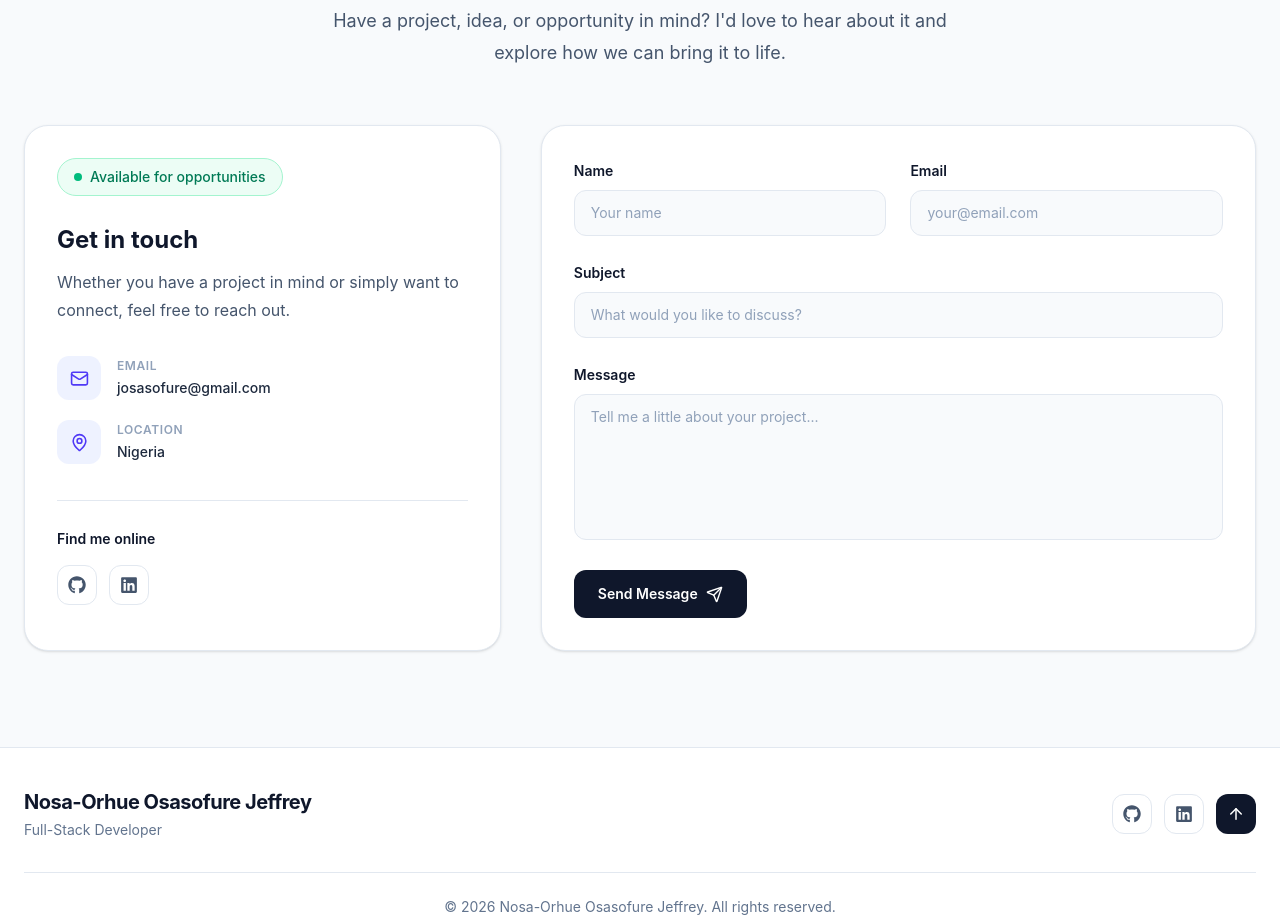
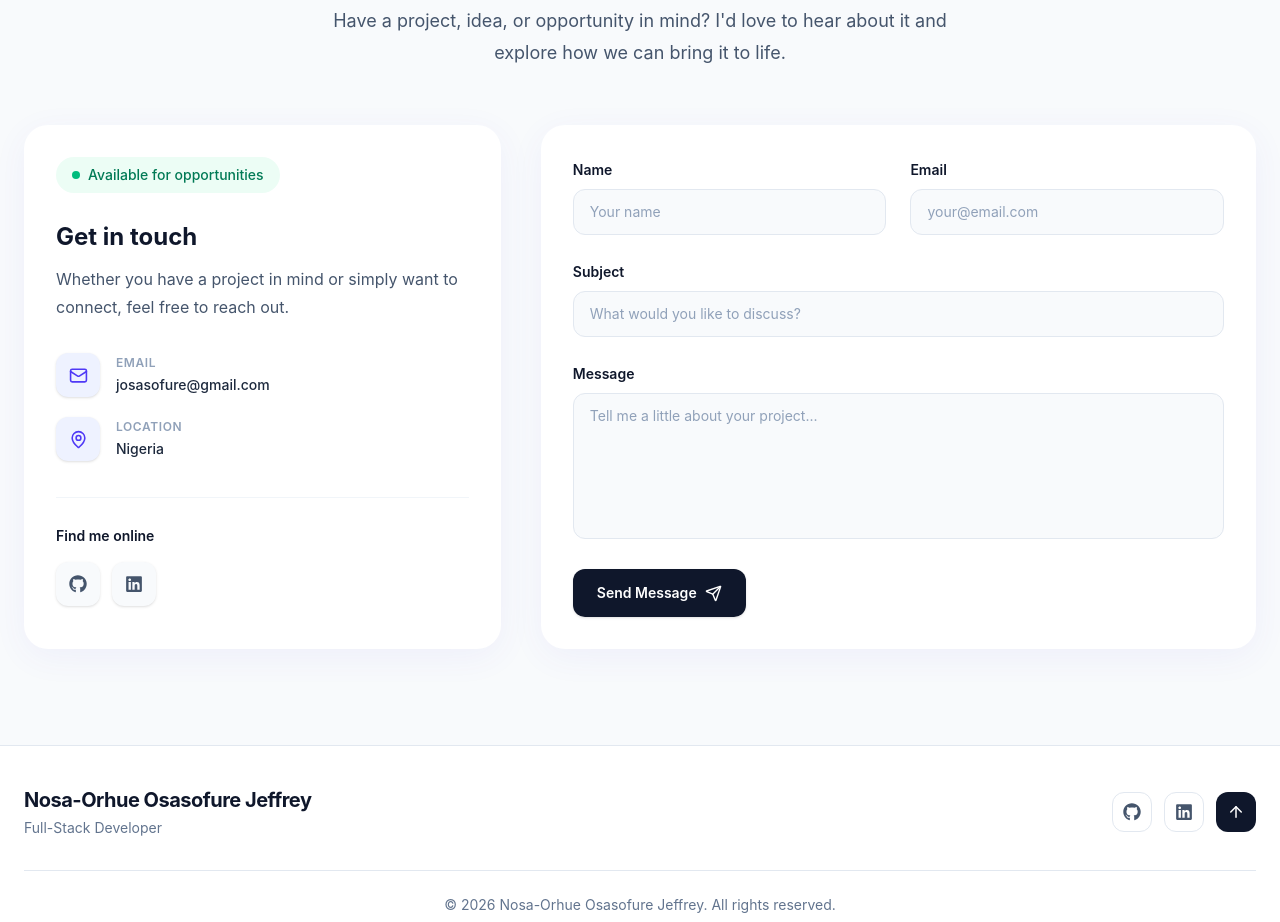
Before and after one commit to JeffJG-maker/my-portfolio, a React (Vite) app: page / in a window 1280 px wide. Shown: the part 4720-5642 px from the top of the page. Built offline with nearby package versions, Linux system fonts and the light colour scheme.

Commit message:
updated the Contact Form's api url and the background shadow

```diff
--- a/src/components/Contact.jsx
+++ b/src/components/Contact.jsx
@@ -1,3 +1,4 @@
+
 import { useState } from "react";
 import { motion } from "framer-motion";
 import { Mail, MapPin, Send } from "lucide-react";
@@ -18,6 +19,10 @@ function Contact() {
 
     const [isSending, setIsSending] = useState(false);
 
+    const API_URL = import.meta.env.DEV
+        ? "http://localhost:5000"
+        : "https://nj-portfolio-api.onrender.com";
+
     const handleChange = (event) => {
         const { name, value } = event.target;
 
@@ -37,7 +42,7 @@ function Contact() {
         });
 
         try {
-            const response = await fetch("http://localhost:5000/api/contact", {
+            const response = await fetch(`${API_URL}/api/contact`, {
                 method: "POST",
                 headers: {
                     "Content-Type": "application/json",
@@ -109,9 +114,9 @@ function Contact() {
                         whileInView={{ opacity: 1, y: 0 }}
                         viewport={{ once: true, amount: 0.2 }}
                         transition={{ duration: 0.6 }}
-                        className="min-w-0 rounded-3xl border border-slate-200 bg-white p-8 shadow-sm dark:border-white/[0.07] dark:bg-[#181B1E]"
+                        className="min-w-0 rounded-3xl bg-white p-8 shadow-[0_8px_35px_rgba(79,70,229,0.06)] transition-shadow duration-300 hover:shadow-[0_12px_40px_rgba(79,70,229,0.10)] dark:bg-[#181B1E] dark:shadow-[0_8px_35px_rgba(99,102,241,0.04)] dark:hover:shadow-[0_12px_40px_rgba(99,102,241,0.08)]"
                     >
-                        <div className="inline-flex items-center gap-2 rounded-full border border-emerald-200 bg-emerald-50 px-4 py-2 text-sm font-medium text-emerald-700 dark:border-emerald-500/20 dark:bg-emerald-500/10 dark:text-emerald-400">
+                        <div className="inline-flex items-center gap-2 rounded-full bg-emerald-50 px-4 py-2 text-sm font-medium text-emerald-700 dark:bg-emerald-500/10 dark:text-emerald-400">
                             <span className="h-2 w-2 rounded-full bg-emerald-500" />
                             Available for opportunities
                         </div>
@@ -125,13 +130,14 @@ function Contact() {
                             feel free to reach out.
                         </p>
 
+                        {/* Contact Details */}
                         <div className="mt-8 space-y-5">
                             {/* Email */}
                             <a
                                 href="mailto:josasofure@gmail.com"
                                 className="group flex items-center gap-4"
                             >
-                                <div className="flex h-11 w-11 shrink-0 items-center justify-center rounded-xl bg-indigo-50 text-indigo-600 transition group-hover:bg-indigo-600 group-hover:text-white dark:bg-indigo-500/10 dark:text-indigo-400 dark:group-hover:bg-indigo-500 dark:group-hover:text-white">
+                                <div className="flex h-11 w-11 shrink-0 items-center justify-center rounded-xl bg-indigo-50 text-indigo-600 shadow-sm transition duration-300 group-hover:bg-indigo-600 group-hover:text-white dark:bg-indigo-500/10 dark:text-indigo-400 dark:group-hover:bg-indigo-500 dark:group-hover:text-white">
                                     <Mail size={19} />
                                 </div>
 
@@ -140,7 +146,7 @@ function Contact() {
                                         Email
                                     </p>
 
-                                    <p className="mt-1 text-sm font-medium text-slate-800 dark:text-slate-200">
+                                    <p className="mt-1 text-sm font-medium text-slate-800 transition-colors group-hover:text-indigo-600 dark:text-slate-200 dark:group-hover:text-indigo-400">
                                         josasofure@gmail.com
                                     </p>
                                 </div>
@@ -148,7 +154,7 @@ function Contact() {
 
                             {/* Location */}
                             <div className="flex items-center gap-4">
-                                <div className="flex h-11 w-11 shrink-0 items-center justify-center rounded-xl bg-indigo-50 text-indigo-600 dark:bg-indigo-500/10 dark:text-indigo-400">
+                                <div className="flex h-11 w-11 shrink-0 items-center justify-center rounded-xl bg-indigo-50 text-indigo-600 shadow-sm dark:bg-indigo-500/10 dark:text-indigo-400">
                                     <MapPin size={19} />
                                 </div>
 
@@ -165,7 +171,7 @@ function Contact() {
                         </div>
 
                         {/* Social Links */}
-                        <div className="mt-9 border-t border-slate-200 pt-7 dark:border-white/[0.07]">
+                        <div className="mt-9 border-t border-slate-100 pt-7 dark:border-white/[0.06]">
                             <p className="text-sm font-semibold text-slate-900 dark:text-white">
                                 Find me online
                             </p>
@@ -176,15 +182,17 @@ function Contact() {
                                     target="_blank"
                                     rel="noreferrer"
                                     aria-label="GitHub"
-                                    className="flex h-10 w-10 items-center justify-center rounded-xl border border-slate-200 text-slate-600 transition hover:border-indigo-200 hover:bg-indigo-50 hover:text-indigo-600 dark:border-white/[0.07] dark:text-slate-400 dark:hover:border-indigo-500/30 dark:hover:bg-[#1C1F22] dark:hover:text-indigo-400"
+                                    className="flex h-11 w-11 items-center justify-center rounded-xl bg-slate-50 text-slate-600 shadow-sm transition duration-300 hover:-translate-y-1 hover:bg-indigo-50 hover:text-indigo-600 hover:shadow-md dark:bg-[#1C1F22] dark:text-slate-400 dark:hover:bg-indigo-500/10 dark:hover:text-indigo-400"
                                 >
                                     <FaGithub size={18} />
                                 </a>
 
                                 <a
                                     href="https://www.linkedin.com/in/nosa-orhue-osasofure-jeffrey-43332530a/"
+                                    target="_blank"
+                                    rel="noreferrer"
                                     aria-label="LinkedIn"
-                                    className="flex h-10 w-10 items-center justify-center rounded-xl border border-slate-200 text-slate-600 transition hover:border-indigo-200 hover:bg-indigo-50 hover:text-indigo-600 dark:border-white/[0.07] dark:text-slate-400 dark:hover:border-indigo-500/30 dark:hover:bg-[#1C1F22] dark:hover:text-indigo-400"
+                                    className="flex h-11 w-11 items-center justify-center rounded-xl bg-slate-50 text-slate-600 shadow-sm transition duration-300 hover:-translate-y-1 hover:bg-indigo-50 hover:text-indigo-600 hover:shadow-md dark:bg-[#1C1F22] dark:text-slate-400 dark:hover:bg-indigo-500/10 dark:hover:text-indigo-400"
                                 >
                                     <FaLinkedin size={18} />
                                 </a>
@@ -199,7 +207,7 @@ function Contact() {
                         viewport={{ once: true, amount: 0.2 }}
                         transition={{ duration: 0.6 }}
                         onSubmit={handleSubmit}
-                        className="min-w-0 max-w-full rounded-3xl border border-slate-200 bg-white p-8 shadow-sm dark:border-white/[0.07] dark:bg-[#181B1E]"
+                        className="min-w-0 max-w-full rounded-3xl bg-white p-8 shadow-[0_8px_35px_rgba(79,70,229,0.06)] transition-shadow duration-300 hover:shadow-[0_12px_40px_rgba(79,70,229,0.10)] dark:bg-[#181B1E] dark:shadow-[0_8px_35px_rgba(99,102,241,0.04)] dark:hover:shadow-[0_12px_40px_rgba(99,102,241,0.08)]"
                     >
                         <div className="grid min-w-0 gap-6 sm:grid-cols-2">
                             {/* Name */}
@@ -215,6 +223,7 @@ function Contact() {
                                     id="name"
                                     name="name"
                                     type="text"
+                                    autoComplete="name"
                                     value={formData.name}
                                     onChange={handleChange}
                                     placeholder="Your name"
@@ -236,6 +245,7 @@ function Contact() {
                                     id="email"
                                     name="email"
                                     type="email"
+                                    autoComplete="email"
                                     value={formData.email}
                                     onChange={handleChange}
                                     placeholder="your@email.com"
@@ -278,7 +288,7 @@ function Contact() {
                             <textarea
                                 id="message"
                                 name="message"
-                                rows="6"
+                                rows={6}
                                 value={formData.message}
                                 onChange={handleChange}
                                 placeholder="Tell me a little about your project..."
@@ -290,9 +300,11 @@ function Contact() {
                         {/* Status Message */}
                         {status.message && (
                             <div
+                                role="status"
+                                aria-live="polite"
                                 className={`mt-5 rounded-xl px-4 py-3 text-sm font-medium ${status.type === "success"
-                                    ? "bg-emerald-50 text-emerald-700 dark:bg-emerald-500/10 dark:text-emerald-400"
-                                    : "bg-red-50 text-red-700 dark:bg-red-500/10 dark:text-red-400"
+                                        ? "bg-emerald-50 text-emerald-700 dark:bg-emerald-500/10 dark:text-emerald-400"
+                                        : "bg-red-50 text-red-700 dark:bg-red-500/10 dark:text-red-400"
                                     }`}
                             >
                                 {status.message}
@@ -303,7 +315,7 @@ function Contact() {
                         <button
                             type="submit"
                             disabled={isSending}
-                            className="mt-6 inline-flex items-center justify-center gap-2 rounded-xl bg-slate-900 px-6 py-3.5 text-sm font-semibold text-white transition hover:bg-indigo-600 disabled:cursor-not-allowed disabled:opacity-60 dark:bg-white dark:text-slate-900 dark:hover:bg-indigo-500 dark:hover:text-white"
+                            className="mt-6 inline-flex items-center justify-center gap-2 rounded-xl bg-slate-900 px-6 py-3.5 text-sm font-semibold text-white shadow-sm transition duration-300 hover:-translate-y-0.5 hover:bg-indigo-600 hover:shadow-lg hover:shadow-indigo-600/20 disabled:cursor-not-allowed disabled:opacity-60 dark:bg-white dark:text-slate-900 dark:hover:bg-indigo-500 dark:hover:text-white"
                         >
                             {isSending ? "Sending..." : "Send Message"}
                             <Send size={17} />
```
